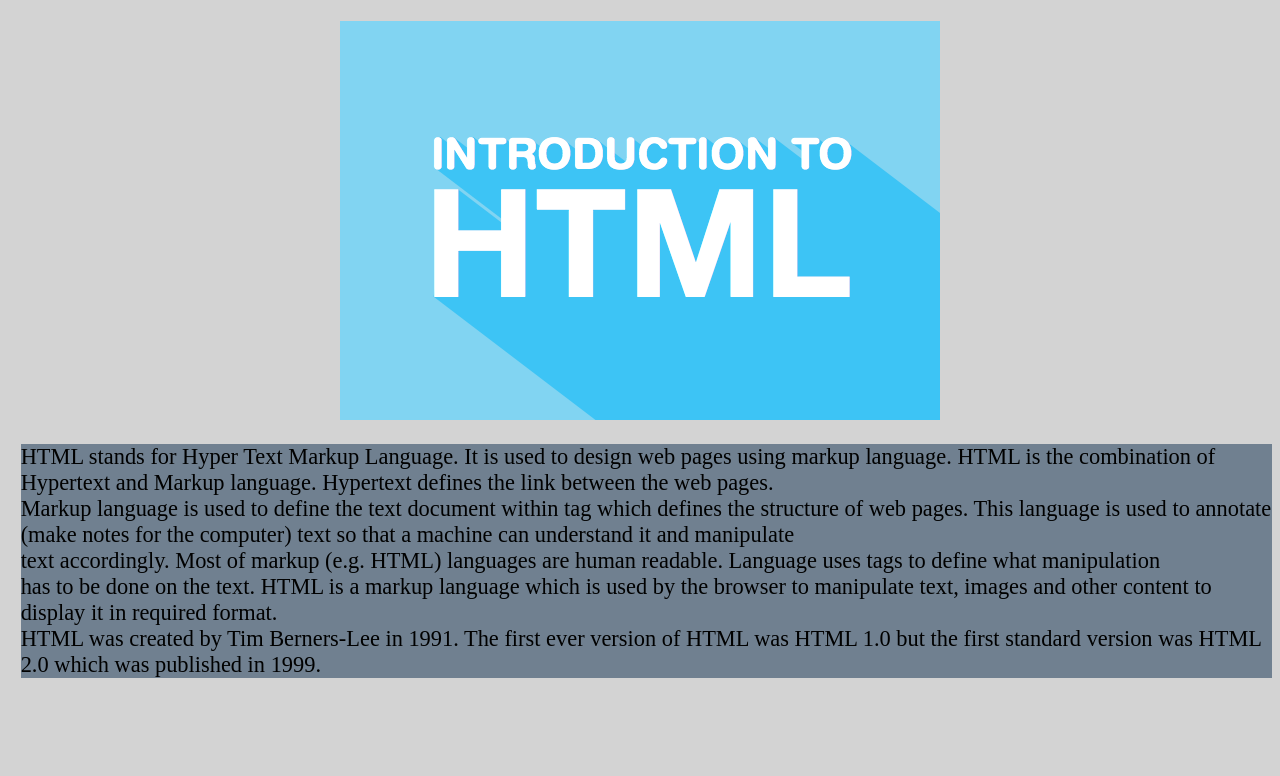
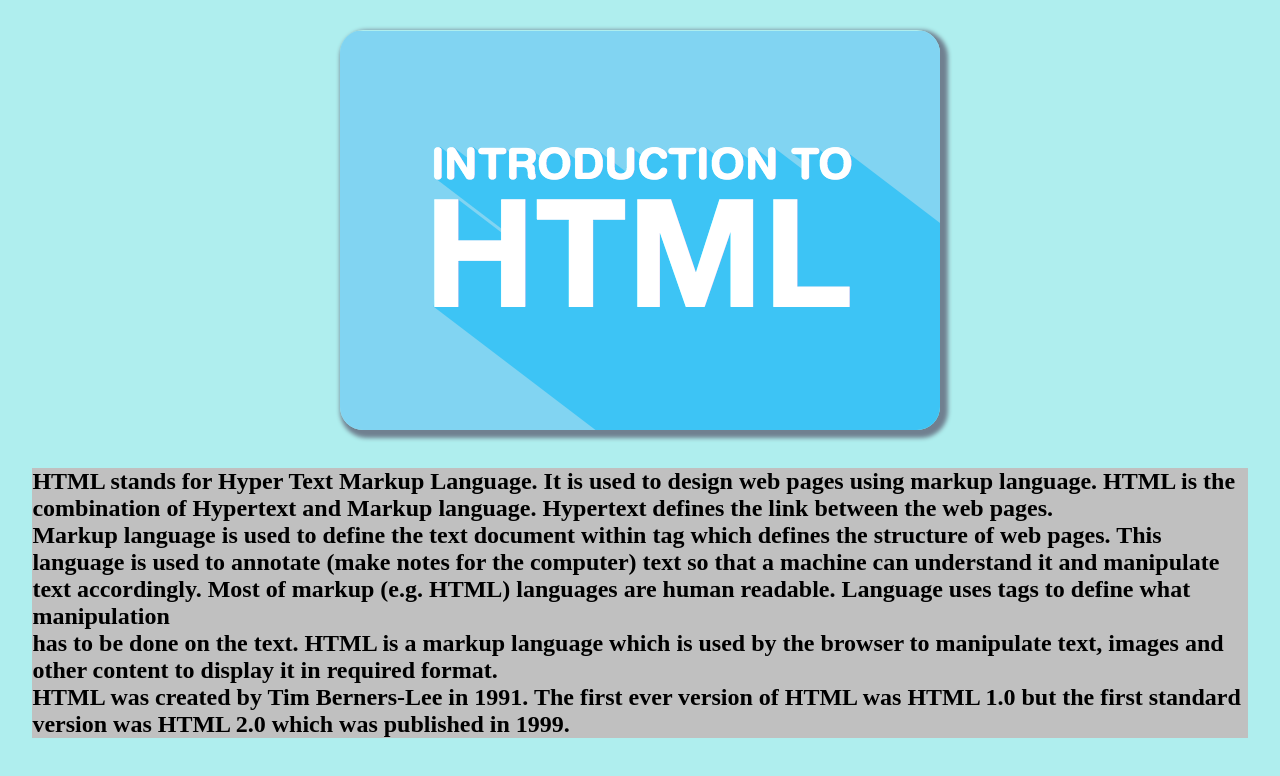
Before and after one commit to Divyanshi-Bansal/Full-Stack-1, a plain HTML site: page Practical-5-ImageMap/Practical-5-html.html in a window 1280 px wide. Drawn offline with Linux system fonts and the light colour scheme.

Commit message:
change done

```diff
--- a/Practical-5-ImageMap/Practical-5-html.html
+++ b/Practical-5-ImageMap/Practical-5-html.html
@@ -5,12 +5,12 @@
         <meta name="viewport" content="width=device-width, initial-scale=1.0" />
         <title>HTML Introduction</title>
     </head>
-    <body style="background-color:lightgrey;font-size: 70%;">
-        <div  style="text-align: center;width: auto;  margin: 20px;">
-            <img  src="../image/html.png" alt=""/>
+    <body style="margin: 20px;background-color: paleturquoise;">
+        <div style="text-align:center;max-width:100%;margin: 10px;height: 40%;padding: 10px;">
+            <img  src="../image/html.png"style="border-radius: 23px;box-shadow:4px 4px 4px 4px  slategrey;" alt=""/>
         </div>
-        <div style="margin-left: 1%;background-color:slategrey;">
-        <p style="font-size:200%;">
+        <div style="margin: 1%; background-color:rgb(192, 192, 192);">
+            <p style="font-size:24px;font-style:inherit;font-weight:bold;">
             HTML stands for Hyper Text Markup Language. It is used to design web pages using markup language. HTML is the combination of Hypertext and Markup language. Hypertext defines the link between the web pages.<br> Markup language is used to define the text document within tag which defines the structure of web pages. This language is used to annotate (make notes for the computer) text so that a machine can understand it and manipulate<br> text accordingly. Most of markup (e.g. HTML) languages are human readable. Language uses tags to define what manipulation <br>has to be done on the text.
             HTML is a markup language which is used by the browser to manipulate text, images and other content to display it in required format.<br> HTML was created by Tim Berners-Lee in 1991. The first ever version of HTML was HTML 1.0 but the first standard version was HTML 2.0 which was published in 1999.
         </p>
```
Also changed, not shown: Practical-5-ImageMap/Practical-5-JS.html (+5 -5 lines).
